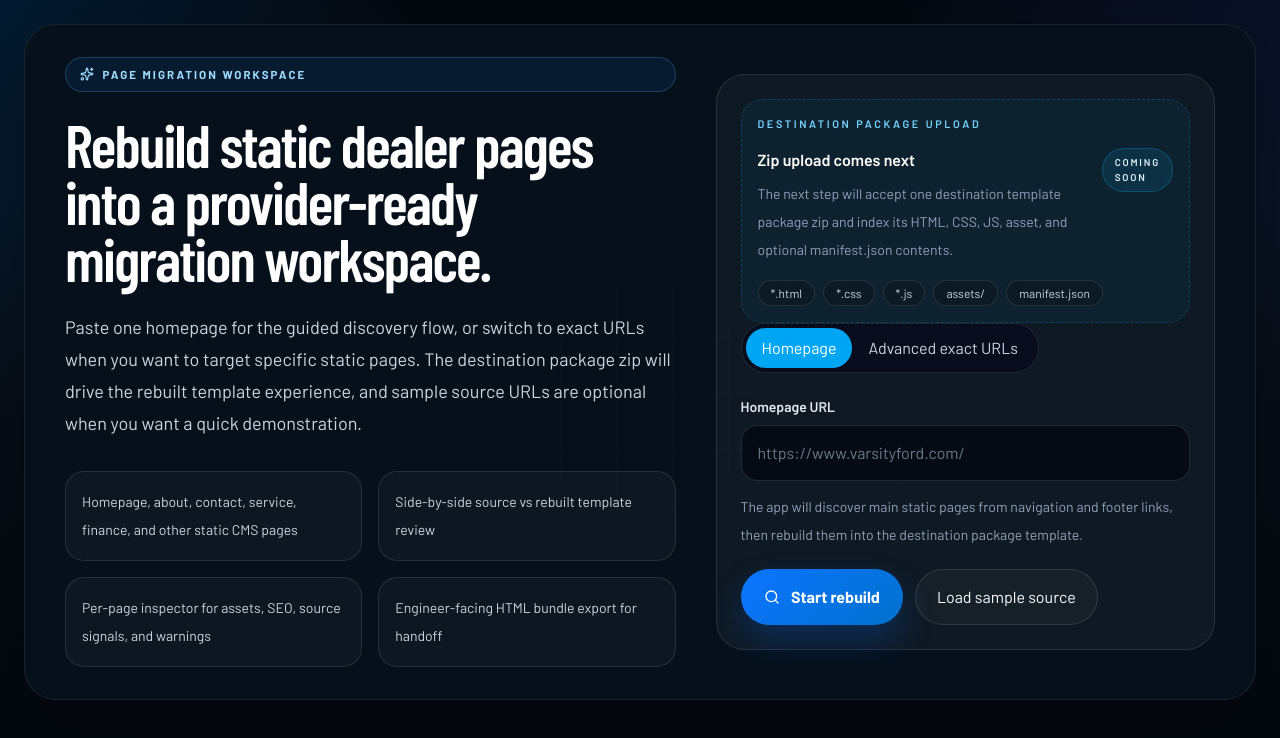
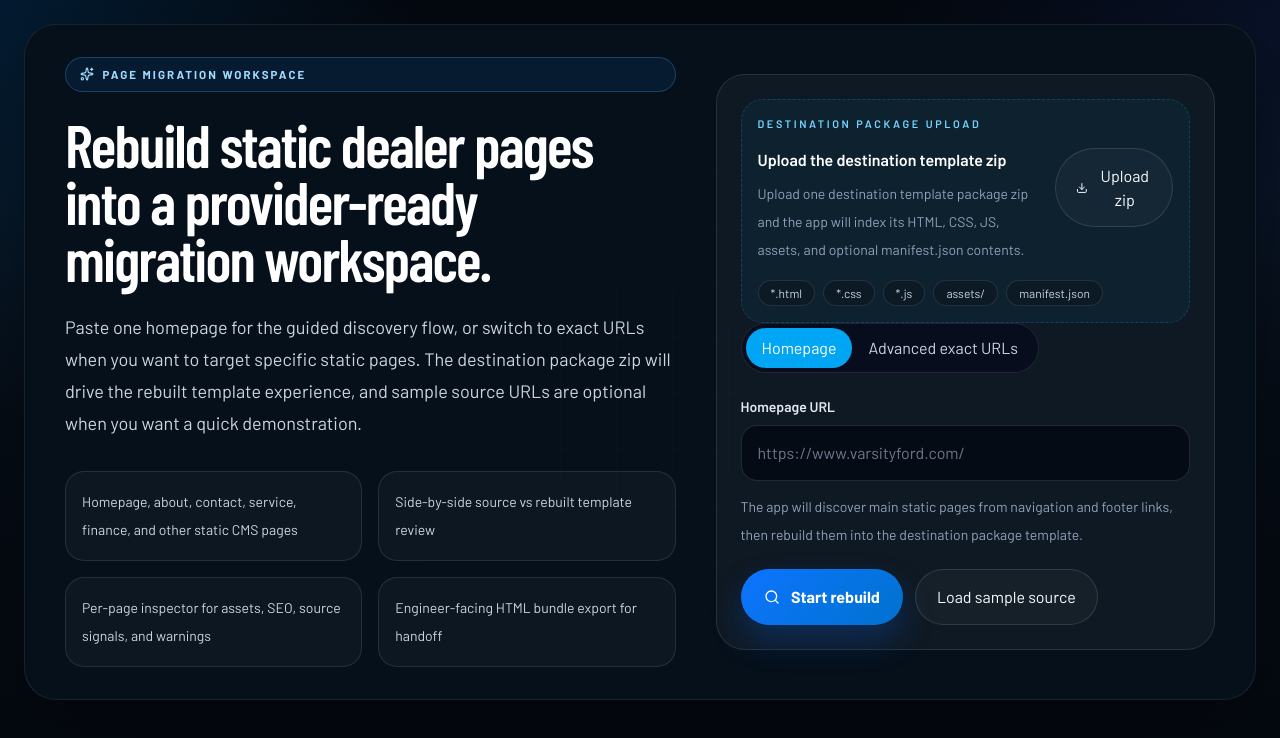
Before and after one commit to bakinrob/PAGESCRAPE, a Next.js app: page / in a window 1280 px wide. Shown: the top 738 px of the page. Built offline with nearby package versions, Linux system fonts and the light colour scheme; a web font is replaced by a local one.

Commit message:
feat: connect destination package upload flow

```diff
--- a/src/components/ford-scraper-app.tsx
+++ b/src/components/ford-scraper-app.tsx
@@ -1,6 +1,6 @@
 "use client";
 
-import { useEffect, useEffectEvent, useMemo, useState, startTransition } from "react";
+import { useEffect, useEffectEvent, useMemo, useRef, useState, startTransition, type ChangeEvent } from "react";
 import {
   Download,
   ExternalLink,
@@ -16,7 +16,7 @@ import {
 import { TemplatePreview } from "@/components/template-preview";
 import { buildInspectorModel } from "@/lib/inspector-model";
 import { deriveWorkspaceStage } from "@/lib/workspace-view-state";
-import type { InputMode, JobState, PageResult } from "@/lib/types";
+import type { InputMode, JobState, PageResult, TemplatePackageState } from "@/lib/types";
 
 const sampleHomepage = "https://www.varsityford.com/";
 const sampleManualUrls = [
@@ -278,9 +278,13 @@ export function FordScraperApp() {
   const [selectedPageId, setSelectedPageId] = useState<string | null>(null);
   const [submitting, setSubmitting] = useState(false);
   const [formError, setFormError] = useState<string | null>(null);
+  const [uploadedPackage, setUploadedPackage] = useState<TemplatePackageState | null>(null);
+  const [uploadingPackage, setUploadingPackage] = useState(false);
+  const [packageError, setPackageError] = useState<string | null>(null);
   const [previewByUrl, setPreviewByUrl] = useState<Record<string, PreviewState>>({});
   const [inspectorOpen, setInspectorOpen] = useState(false);
   const [compareFullscreen, setCompareFullscreen] = useState(false);
+  const packageInputRef = useRef<HTMLInputElement | null>(null);
   const workspaceStage = deriveWorkspaceStage(job);
   const isOrientation = workspaceStage === "orientation";
   const isProcessing = workspaceStage === "processing";
@@ -439,6 +443,11 @@ export function FordScraperApp() {
     setCompareFullscreen(false);
 
     try {
+      if (!uploadedPackage) {
+        setFormError("Upload a destination template package zip before starting the rebuild.");
+        return;
+      }
+
       const response = await fetch("/api/jobs", {
         method: "POST",
         headers: { "content-type": "application/json" },
@@ -451,6 +460,7 @@ export function FordScraperApp() {
             .filter(Boolean),
           seoLock: true,
           oemPreset: "dealer-static-reference",
+          templatePackageId: uploadedPackage.id,
         }),
       });
 
@@ -460,10 +470,45 @@ export function FordScraperApp() {
         return;
       }
 
-      setJob(payload as JobState);
+      const nextJob = payload as JobState;
+      setJob(nextJob);
+      setUploadedPackage(nextJob.templatePackage ?? uploadedPackage);
       setSelectedPageId(null);
     } finally {
       setSubmitting(false);
+    }
+  };
+
+  const handlePackageUpload = async (event: ChangeEvent<HTMLInputElement>) => {
+    const file = event.target.files?.[0];
+    if (!file) {
+      return;
+    }
+
+    setPackageError(null);
+    setUploadingPackage(true);
+
+    try {
+      const formData = new FormData();
+      formData.append("file", file);
+
+      const response = await fetch("/api/template-packages", {
+        method: "POST",
+        body: formData,
+      });
+      const payload = await response.json();
+
+      if (!response.ok) {
+        setPackageError(payload.error || "Destination package upload failed.");
+        return;
+      }
+
+      setUploadedPackage(payload as TemplatePackageState);
+    } catch (error) {
+      setPackageError(error instanceof Error ? error.message : "Destination package upload failed.");
+    } finally {
+      setUploadingPackage(false);
+      event.target.value = "";
     }
   };
 
@@ -509,15 +554,38 @@ export function FordScraperApp() {
                     </p>
                     <div className="mt-4 flex flex-col gap-3 sm:flex-row sm:items-start sm:justify-between">
                       <div className="max-w-xl">
-                        <p className="text-base font-semibold text-white">Zip upload comes next</p>
+                        <p className="text-base font-semibold text-white">
+                          {uploadedPackage ? uploadedPackage.filename : "Upload the destination template zip"}
+                        </p>
                         <p className="mt-2 text-sm leading-7 text-slate-400">
-                          The next step will accept one destination template package zip and index
-                          its HTML, CSS, JS, asset, and optional manifest.json contents.
+                          {uploadedPackage
+                            ? `${uploadedPackage.files.length} files indexed${uploadedPackage.manifestPath ? " • manifest detected" : ""}${uploadedPackage.inferredBrand || uploadedPackage.inferredOem ? ` • ${uploadedPackage.inferredBrand || uploadedPackage.inferredOem}` : ""}`
+                            : "Upload one destination template package zip and the app will index its HTML, CSS, JS, assets, and optional manifest.json contents."}
                         </p>
                       </div>
-                      <span className="rounded-full border border-sky-400/25 bg-sky-400/10 px-3 py-1.5 text-[0.62rem] font-semibold uppercase tracking-[0.18em] text-sky-100">
-                        Coming soon
-                      </span>
+                      <div className="flex flex-wrap gap-3">
+                        <input
+                          ref={packageInputRef}
+                          type="file"
+                          accept=".zip,application/zip"
+                          className="hidden"
+                          onChange={handlePackageUpload}
+                        />
+                        <button
+                          type="button"
+                          onClick={() => packageInputRef.current?.click()}
+                          className="secondary-button"
+                          disabled={uploadingPackage}
+                        >
+                          {uploadingPackage ? <LoaderCircle className="size-4 animate-spin" /> : <Download className="size-4" />}
+                          {uploadedPackage ? "Replace zip" : "Upload zip"}
+                        </button>
+                        {uploadedPackage ? (
+                          <span className="rounded-full border border-emerald-400/25 bg-emerald-400/10 px-3 py-1.5 text-[0.62rem] font-semibold uppercase tracking-[0.18em] text-emerald-100">
+                            Ready
+                          </span>
+                        ) : null}
+                      </div>
                     </div>
                     <div className="mt-4 flex flex-wrap gap-2">
                       {["*.html", "*.css", "*.js", "assets/", "manifest.json"].map((item) => (
@@ -526,6 +594,20 @@ export function FordScraperApp() {
                         </span>
                       ))}
                     </div>
+                    {uploadedPackage?.warnings?.length ? (
+                      <div className="mt-4 space-y-2">
+                        {uploadedPackage.warnings.slice(0, 4).map((warning) => (
+                          <div key={warning} className="rounded-[1rem] border border-amber-500/20 bg-amber-500/10 px-3 py-2 text-sm text-amber-100">
+                            {warning}
+                          </div>
+                        ))}
+                      </div>
+                    ) : null}
+                    {packageError ? (
+                      <div className="mt-4 rounded-[1rem] border border-rose-500/30 bg-rose-500/12 px-3 py-2 text-sm text-rose-100">
+                        {packageError}
+                      </div>
+                    ) : null}
                   </div>
 
                   <div className="inline-flex rounded-full border border-white/10 bg-slate-950/60 p-1">
```
